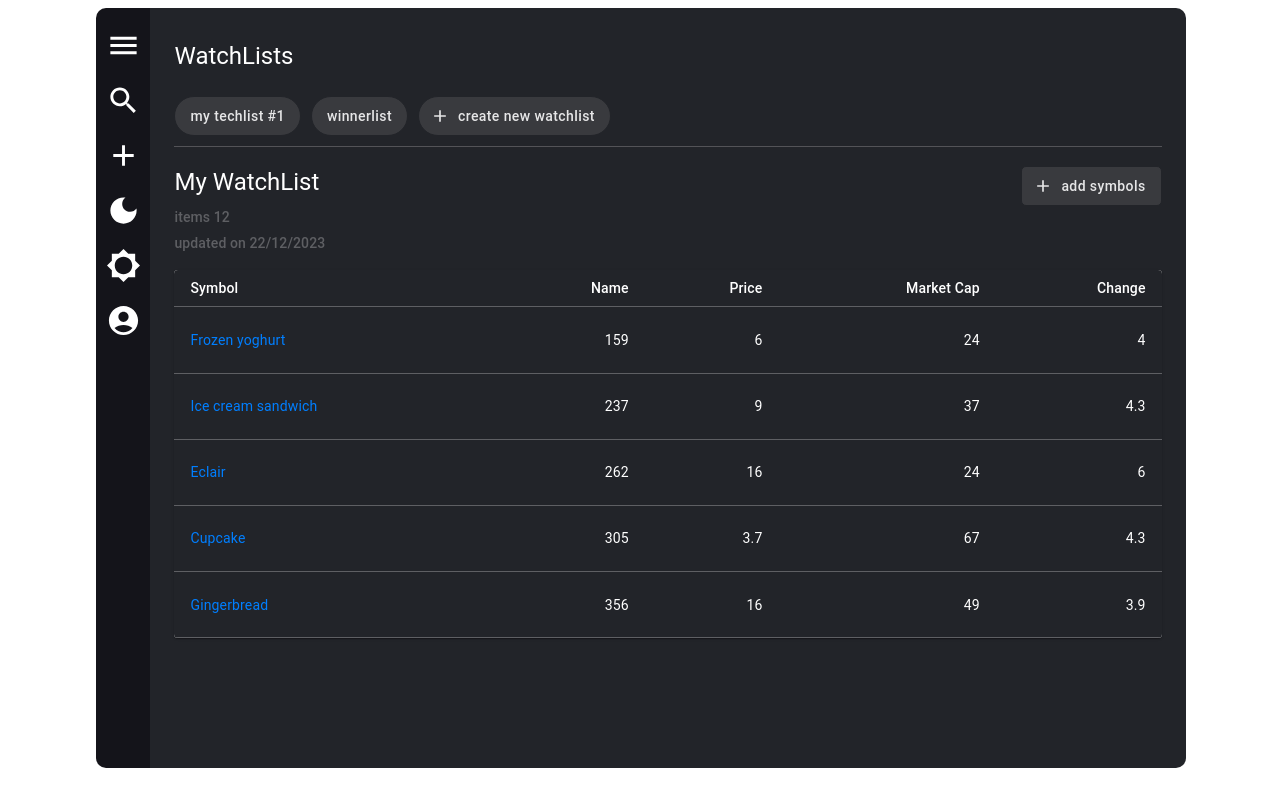
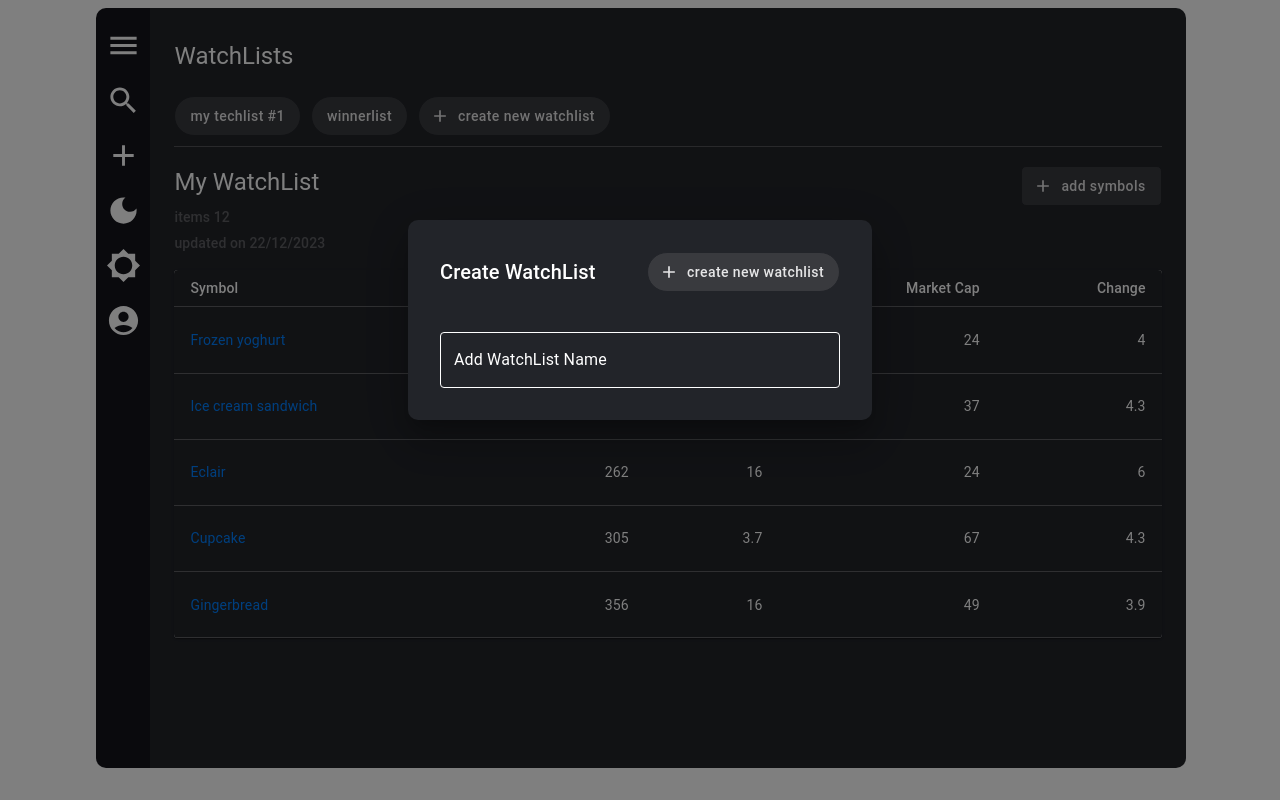
Before and after one commit to Bhaveshvaru/stockList, a React (Create React App) app: page / in a window 1280 px wide. Both pictures are taken after a click on the button "create new watchlist". Built offline with nearby package versions, Linux system fonts and the light colour scheme.

Commit message:
updated modal for adding symbols

```diff
--- a/src/App.css
+++ b/src/App.css
@@ -2,3 +2,10 @@ th,
 td {
   border-bottom: 1px solid #5e5f63 !important;
 }
+fieldset {
+  border-color: white !important;
+}
+
+.css-1t8l2tu-MuiInputBase-input-MuiOutlinedInput-input {
+  color: white !important;
+}
--- a/src/Sidebar/Sidebar.jsx
+++ b/src/Sidebar/Sidebar.jsx
@@ -7,6 +7,8 @@ import AddIcon from '@mui/icons-material/Add'
 import DarkModeIcon from '@mui/icons-material/DarkMode'
 import Brightness5Icon from '@mui/icons-material/Brightness5'
 import AccountCircleIcon from '@mui/icons-material/AccountCircle'
+
+
 
 const Sidebar = () => {
   return (
@@ -25,6 +27,7 @@ const Sidebar = () => {
       <DarkModeIcon className='flex-item' fontSize='large' />
       <Brightness5Icon className='flex-item' fontSize='large' />
       <AccountCircleIcon className='flex-item' fontSize='large' />
+
     </Box>
   )
 }
--- a/src/components/Liststock.jsx
+++ b/src/components/Liststock.jsx
@@ -1,10 +1,40 @@
 import React from 'react'
 import Box from '@mui/material/Box'
 import Typography from '@mui/material/Typography'
-import { Button } from '@mui/material'
+import { Button, styled } from '@mui/material'
 import AddIcon from '@mui/icons-material/Add'
+import Modal from '@mui/material/Modal'
+import Stack from '@mui/material/Stack'
+import TextField from '@mui/material/TextField'
 
 const Liststock = () => {
+  const [open, setOpen] = React.useState(false)
+  const handleOpen = () => setOpen(true)
+  const handleClose = () => setOpen(false)
+  const style = {
+    position: 'absolute',
+    top: '40%',
+    left: '50%',
+    transform: 'translate(-50%, -50%)',
+    width: 400,
+    bgcolor: '#222429',
+    boxShadow: 24,
+    p: 4,
+    borderRadius: '10px',
+  }
+
+  const WhiteBorderTextField = styled(TextField)`
+    & label.Mui-focused {
+      border-color: white;
+    }
+
+    & .MuiOutlinedInput-root {
+      &.Mui-focused fieldset {
+        border-color: white;
+      }
+    }
+  `
+
   return (
     <Box>
       <Typography variant='h5' gutterBottom color={'white'}>
@@ -68,10 +98,76 @@ const Liststock = () => {
           }}
           variant='outlined'
           startIcon={<AddIcon />}
+          onClick={handleOpen}
         >
           Create new watchlist
         </Button>
       </Box>
+      <Modal
+        open={open}
+        onClose={handleClose}
+        aria-labelledby='modal-modal-title'
+        aria-describedby='modal-modal-description'
+      >
+        <Box sx={style}>
+          <Box
+            sx={{
+              display: 'flex',
+              alignItems: 'center',
+              justifyContent: 'space-between',
+            }}
+          >
+            <Typography
+              id='modal-modal-title'
+              variant='h6'
+              component='h2'
+              color={'white'}
+            >
+              Create WatchList
+            </Typography>
+
+            <Button
+              sx={{
+                textTransform: 'lowercase',
+                backgroundColor: '#393A3E',
+                borderRadius: '50px',
+                height: '2.5rem',
+                borderColor: '#222429',
+                color: '#E6E6E7',
+                marginLeft: '10px',
+                '&:hover': {
+                  backgroundColor: '#14141A',
+                  borderColor: '#222429',
+                },
+              }}
+              variant='outlined'
+              startIcon={<AddIcon />}
+              onClick={handleOpen}
+            >
+              Create new watchlist
+            </Button>
+          </Box>
+
+          <Stack spacing={2} sx={{ width: 400, mt: 5 }}>
+            <WhiteBorderTextField
+              autoComplete='false'
+              sx={{
+                borderColor: 'white',
+                '&:hover fieldset': {
+                  borderColor: 'green', // Change the border color on hover as needed
+                },
+              }}
+              variant='outlined'
+              label='Add WatchList Name'
+              InputLabelProps={{
+                style: {
+                  color: 'white',
+                },
+              }}
+            />
+          </Stack>
+        </Box>
+      </Modal>
     </Box>
   )
 }
--- a/src/components/Mylist.jsx
+++ b/src/components/Mylist.jsx
@@ -1,10 +1,40 @@
 import React from 'react'
 import Box from '@mui/material/Box'
 import Typography from '@mui/material/Typography'
-import { Button } from '@mui/material'
+import { Button, styled } from '@mui/material'
 import AddIcon from '@mui/icons-material/Add'
+import Modal from '@mui/material/Modal'
+import Stack from '@mui/material/Stack'
+import TextField from '@mui/material/TextField'
 
 const Mylist = () => {
+  const [open, setOpen] = React.useState(false)
+  const handleOpen = () => setOpen(true)
+  const handleClose = () => setOpen(false)
+  const style = {
+    position: 'absolute',
+    top: '40%',
+    left: '50%',
+    transform: 'translate(-50%, -50%)',
+    width: 400,
+    bgcolor: '#222429',
+    boxShadow: 24,
+    p: 4,
+    borderRadius: '10px',
+  }
+
+  const WhiteBorderTextField = styled(TextField)`
+    & label.Mui-focused {
+      border-color: white;
+    }
+
+    & .MuiOutlinedInput-root {
+      &.Mui-focused fieldset {
+        border-color: white;
+      }
+    }
+  `
+
   return (
     <Box
       sx={{
@@ -39,9 +69,74 @@ const Mylist = () => {
         }}
         variant='outlined'
         startIcon={<AddIcon />}
+        onClick={handleOpen}
       >
         add symbols
       </Button>
+      <Modal
+        open={open}
+        onClose={handleClose}
+        aria-labelledby='modal-modal-title'
+        aria-describedby='modal-modal-description'
+      >
+        <Box sx={style}>
+          <Box
+            sx={{
+              display: 'flex',
+              alignItems: 'center',
+              justifyContent: 'space-between',
+            }}
+          >
+            <Typography
+              id='modal-modal-title'
+              variant='h6'
+              component='h2'
+              color={'white'}
+            >
+              Search Symbols
+            </Typography>
+
+            <Button
+              sx={{
+                textTransform: 'lowercase',
+                backgroundColor: '#393A3E',
+                borderRadius: '50px',
+                height: '2.5rem',
+                borderColor: '#222429',
+                color: '#E6E6E7',
+                marginLeft: '10px',
+                '&:hover': {
+                  backgroundColor: '#14141A',
+                  borderColor: '#222429',
+                },
+              }}
+              variant='outlined'
+              startIcon={<AddIcon />}
+              onClick={handleOpen}
+            >
+              Add New Symbols
+            </Button>
+          </Box>
+
+          <Stack spacing={2} sx={{ width: 400, mt: 5 }}>
+            <WhiteBorderTextField
+              sx={{
+                borderColor: 'white',
+                '&:hover fieldset': {
+                  borderColor: 'green', // Change the border color on hover as needed
+                },
+              }}
+              variant='outlined'
+              label='Search Symbols'
+              InputLabelProps={{
+                style: {
+                  color: 'white',
+                },
+              }}
+            />
+          </Stack>
+        </Box>
+      </Modal>
     </Box>
   )
 }
```
